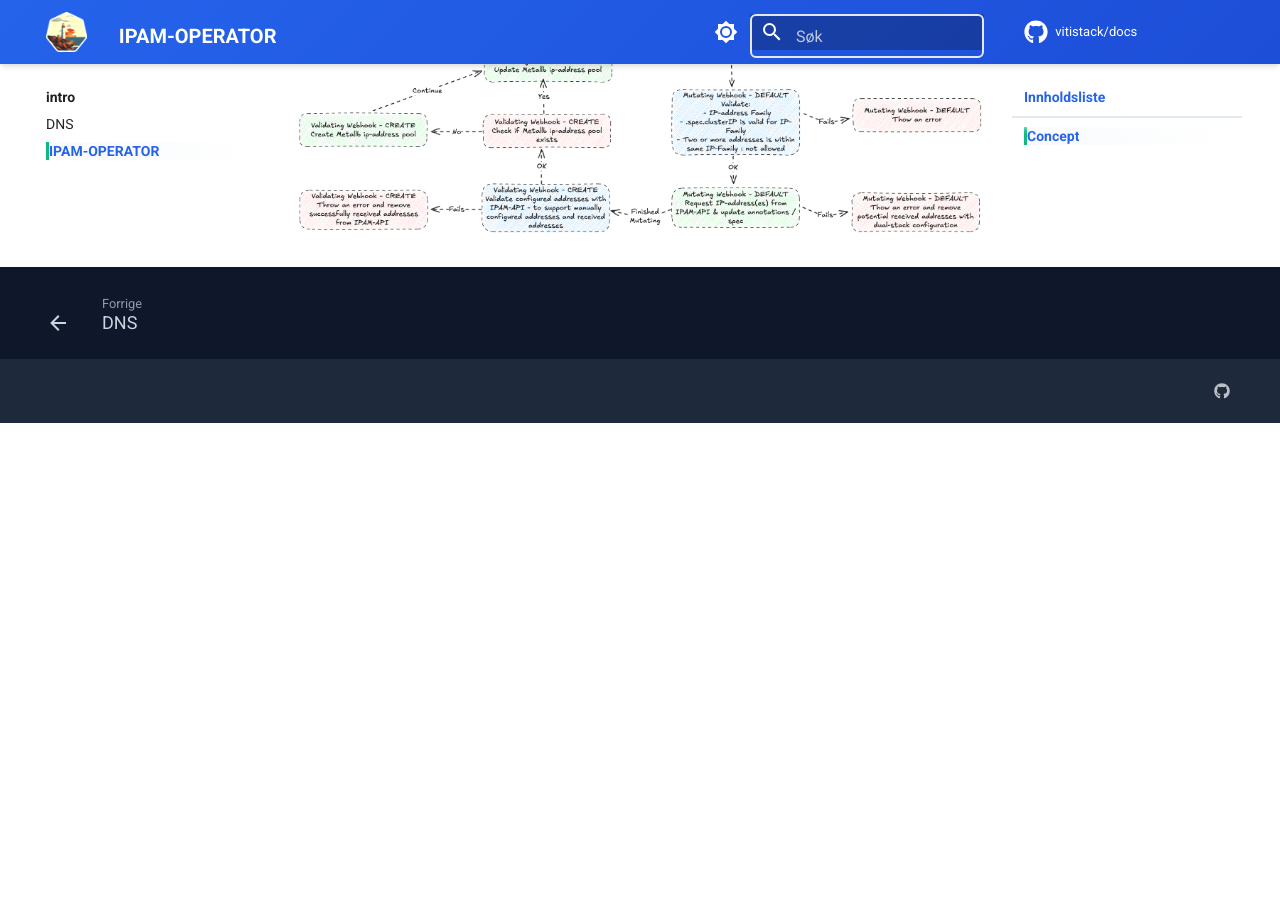
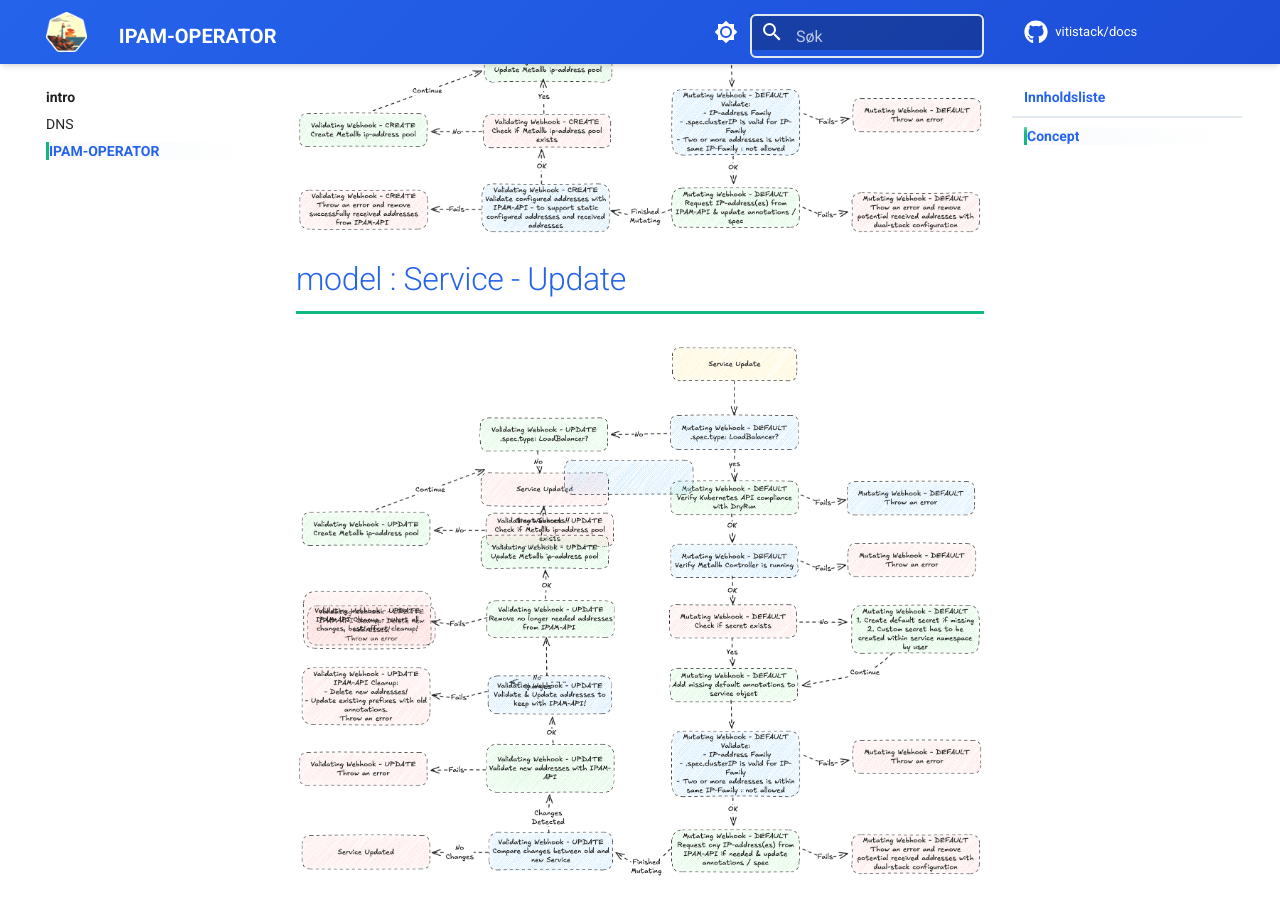
Before and after one commit to vitistack/docs, an MkDocs documentation site: the page built from docs/ipam-operator.md, in a window 1280 px wide and 900 px high, scrolled down 761 px. Built offline with MkDocs 1.6.1 and Material for MkDocs 9.7.7, drawn with Linux system fonts in a browser that asks for light colours; comment, search, counter and statistics services are not loaded; before the commit the page ends 1184 px from its top, so only the background shows below that.

Commit message:
IPAM-OPERATOR : Service Update : Drawing

```diff
--- a/docs/ipam-operator.md
+++ b/docs/ipam-operator.md
@@ -5,3 +5,6 @@
 
 # model : Service - Create
 ![Service Create Image](images/create.service.ipam-operator.excalidraw.png "Service Create")
+
+# model : Service - Update
+![Service Update Image](images/update.service.ipam-operator.excalidraw.png "Service Update")
```
Also changed, not shown: docs/images/create.service.ipam-operator.excalidraw.png, docs/images/update.service.ipam-operator.excalidraw.png (added).
